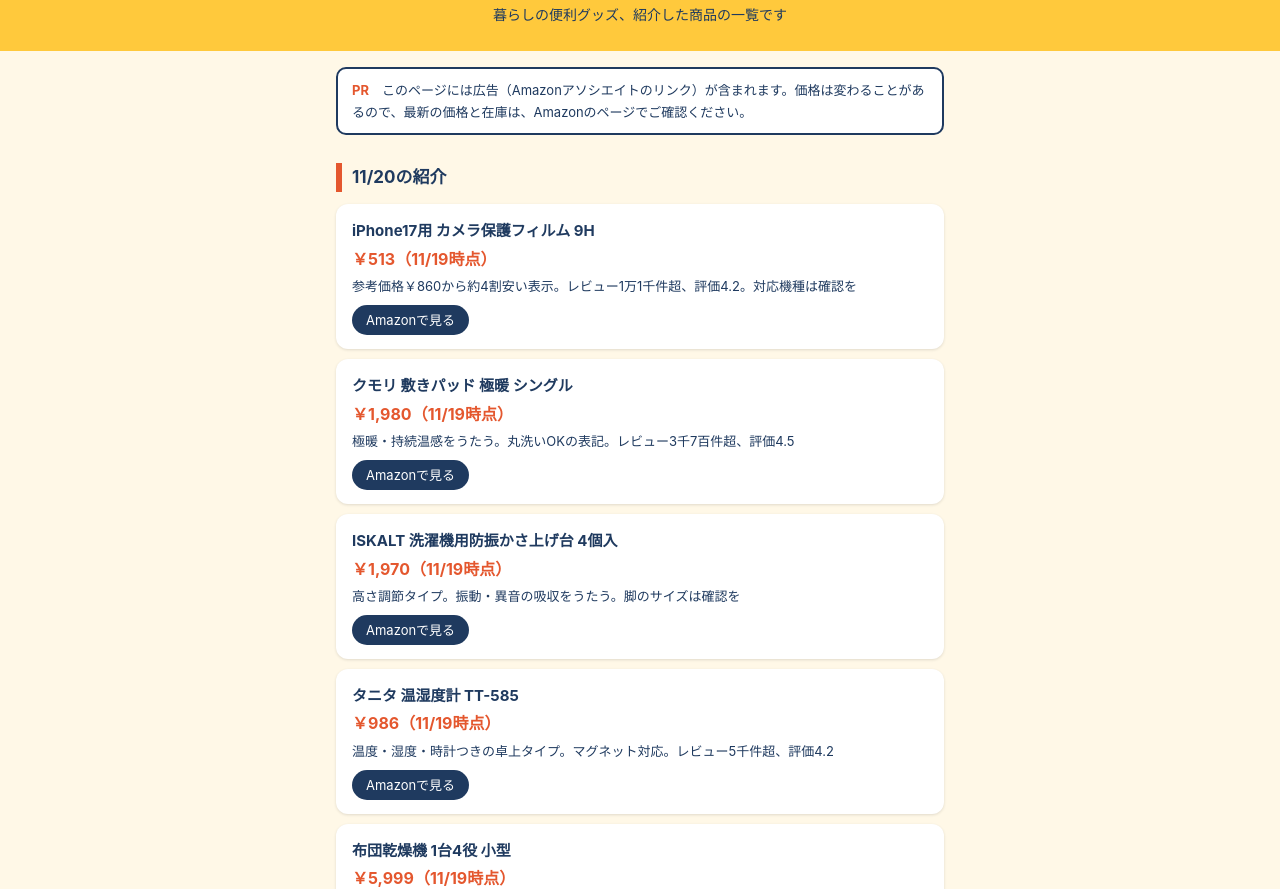
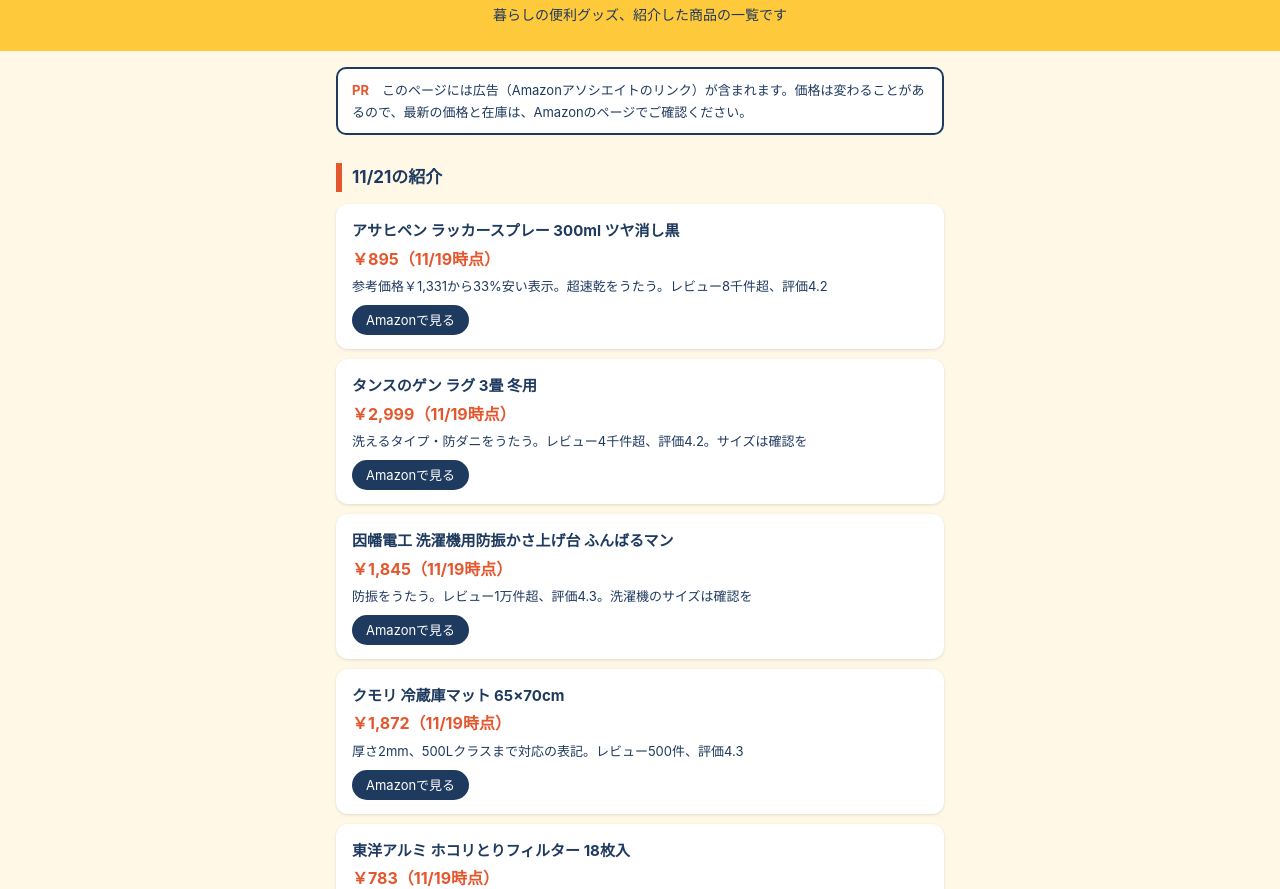
Before and after one commit to katteyokatta-benri/benricho-images, a plain HTML site: page index.html in a window 1280 px wide. Shown: the part 64-953 px from the top of the page. Drawn offline with Linux system fonts and the light colour scheme.

Commit message:
リンク先ページを更新

```diff
--- a/index.html
+++ b/index.html
@@ -25,6 +25,12 @@ footer{font-size:12px;padding:8px 16px 40px;max-width:640px;margin:0 auto}
 <header><h1>買ってよかった便利帳</h1><p>暮らしの便利グッズ、紹介した商品の一覧です</p></header>
 <main>
 <div class="pr"><b>PR</b>　このページには広告（Amazonアソシエイトのリンク）が含まれます。価格は変わることがあるので、最新の価格と在庫は、Amazonのページでご確認ください。</div>
+<h2>11/21の紹介</h2>
+<a class="item" href="https://www.amazon.co.jp/dp/B003970HCW?tag=oubu-22" target="_blank" rel="sponsored noopener"><div class="n">アサヒペン ラッカースプレー 300ml ツヤ消し黒</div><div class="p">￥895（11/19時点）</div><div class="d">参考価格￥1,331から33%安い表示。超速乾をうたう。レビュー8千件超、評価4.2</div><span class="go">Amazonで見る</span></a>
+<a class="item" href="https://www.amazon.co.jp/dp/B09JBQQPN5?tag=oubu-22" target="_blank" rel="sponsored noopener"><div class="n">タンスのゲン ラグ 3畳 冬用</div><div class="p">￥2,999（11/19時点）</div><div class="d">洗えるタイプ・防ダニをうたう。レビュー4千件超、評価4.2。サイズは確認を</div><span class="go">Amazonで見る</span></a>
+<a class="item" href="https://www.amazon.co.jp/dp/B005G2ES5U?tag=oubu-22" target="_blank" rel="sponsored noopener"><div class="n">因幡電工 洗濯機用防振かさ上げ台 ふんばるマン</div><div class="p">￥1,845（11/19時点）</div><div class="d">防振をうたう。レビュー1万件超、評価4.3。洗濯機のサイズは確認を</div><span class="go">Amazonで見る</span></a>
+<a class="item" href="https://www.amazon.co.jp/dp/B099666S3F?tag=oubu-22" target="_blank" rel="sponsored noopener"><div class="n">クモリ 冷蔵庫マット 65×70cm</div><div class="p">￥1,872（11/19時点）</div><div class="d">厚さ2mm、500Lクラスまで対応の表記。レビュー500件、評価4.3</div><span class="go">Amazonで見る</span></a>
+<a class="item" href="https://www.amazon.co.jp/dp/B0DWZWJ272?tag=oubu-22" target="_blank" rel="sponsored noopener"><div class="n">東洋アルミ ホコリとりフィルター 18枚入</div><div class="p">￥783（11/19時点）</div><div class="d">換気扇に貼るタイプ。レビュー5百件超、評価4.5</div><span class="go">Amazonで見る</span></a>
 <h2>11/20の紹介</h2>
 <a class="item" href="https://www.amazon.co.jp/dp/B0FNKH3ZZS?tag=oubu-22" target="_blank" rel="sponsored noopener"><div class="n">iPhone17用 カメラ保護フィルム 9H</div><div class="p">￥513（11/19時点）</div><div class="d">参考価格￥860から約4割安い表示。レビュー1万1千件超、評価4.2。対応機種は確認を</div><span class="go">Amazonで見る</span></a>
 <a class="item" href="https://www.amazon.co.jp/dp/B0B5RDKT4C?tag=oubu-22" target="_blank" rel="sponsored noopener"><div class="n">クモリ 敷きパッド 極暖 シングル</div><div class="p">￥1,980（11/19時点）</div><div class="d">極暖・持続温感をうたう。丸洗いOKの表記。レビュー3千7百件超、評価4.5</div><span class="go">Amazonで見る</span></a>
```
